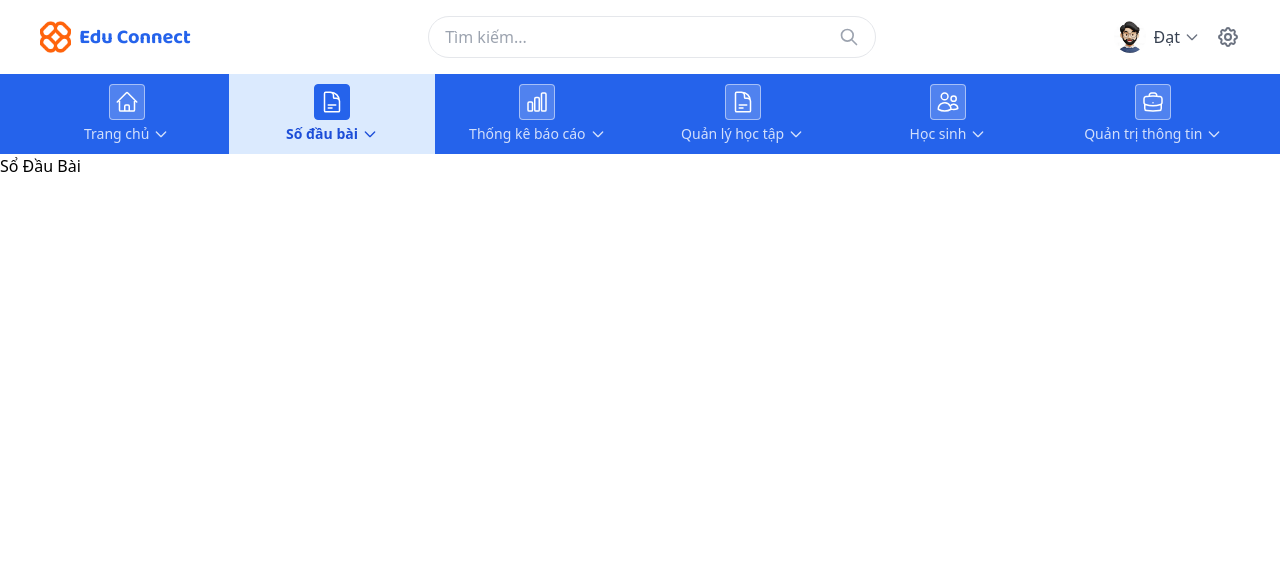
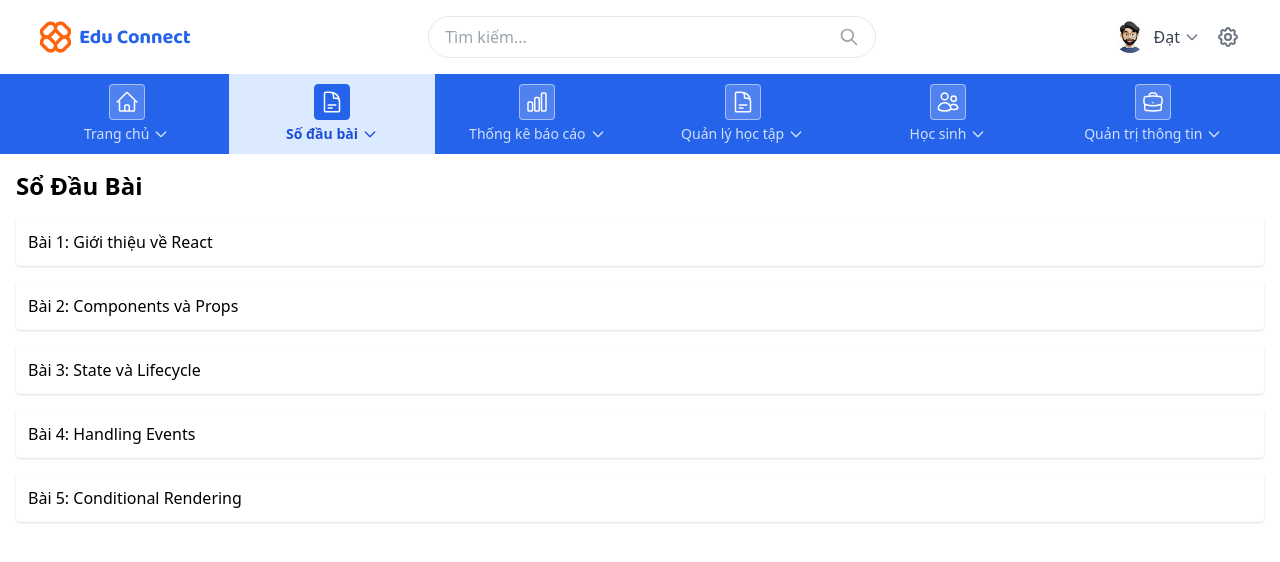
Before and after one commit to DatNguyen9240/EduConnect, a React (Vite) app: page /so-dau-bai in a window 1280 px wide. Shown: the top 562 px of the page. Built offline with nearby package versions, Linux system fonts and the light colour scheme.

Commit message:
feat: skeleton

```diff
--- a/package.json
+++ b/package.json
@@ -13,10 +13,14 @@
     "@heroicons/react": "^2.2.0",
     "@types/classnames": "^2.3.0",
     "classnames": "^2.5.1",
+    "clsx": "^2.1.1",
+    "lucide-react": "^0.511.0",
     "react": "^19.1.0",
     "react-dom": "^19.1.0",
     "react-error-boundary": "^6.0.0",
-    "react-router-dom": "^7.6.1"
+    "react-router-dom": "^7.6.1",
+    "sonner": "^2.0.4",
+    "tailwind-merge": "^3.3.0"
   },
   "devDependencies": {
     "@eslint/js": "^9.25.0",
--- /dev/null
+++ b/src/components/ui/skeleton.tsx
@@ -0,0 +1,13 @@
+function Skeleton({
+  className,
+  ...props
+}: React.HTMLAttributes<HTMLDivElement>) {
+  return (
+    <div
+      className={`animate-pulse rounded-md bg-gray-200 ${className}`}
+      {...props}
+    />
+  );
+}
+
+export { Skeleton };
--- /dev/null
+++ b/src/lib/utils.ts
@@ -0,0 +1,6 @@
+import { type ClassValue, clsx } from "clsx";
+import { twMerge } from "tailwind-merge";
+
+export function cn(...inputs: ClassValue[]) {
+  return twMerge(clsx(inputs));
+}
--- a/src/pages/QuanLyHocTap.tsx
+++ b/src/pages/QuanLyHocTap.tsx
@@ -1,7 +1,45 @@
+import { useEffect, useState } from "react";
+import { Skeleton } from "@/components/ui/skeleton";
+
 export default function QuanLyHocTap() {
+  const [data, setData] = useState<string[]>([]);
+  const [loading, setLoading] = useState(true);
+
+  useEffect(() => {
+    const timer = setTimeout(() => {
+      setData([
+        "Lớp 10A1 - Toán",
+        "Lớp 10A1 - Lý",
+        "Lớp 10A1 - Hóa",
+        "Lớp 10A2 - Toán",
+        "Lớp 10A2 - Lý",
+      ]);
+      setLoading(false);
+    }, 1500);
+
+    return () => clearTimeout(timer);
+  }, []);
+
   return (
-    <div>
-      <h1>Quản Lý Học Tập</h1>
+    <div className="p-4">
+      <h1 className="text-2xl font-bold mb-4">Quản Lý Học Tập</h1>
+      <div className="space-y-4">
+        {loading ? (
+          <>
+            <Skeleton className="h-12 w-full" />
+            <Skeleton className="h-12 w-full" />
+            <Skeleton className="h-12 w-full" />
+            <Skeleton className="h-12 w-full" />
+            <Skeleton className="h-12 w-full" />
+          </>
+        ) : (
+          data.map((item, index) => (
+            <div key={index} className="p-3 bg-white rounded shadow">
+              {item}
+            </div>
+          ))
+        )}
+      </div>
     </div>
   );
 }
--- a/src/pages/SoDauBai.tsx
+++ b/src/pages/SoDauBai.tsx
@@ -1,7 +1,45 @@
+import { useEffect, useState } from "react";
+import { Skeleton } from "@/components/ui/skeleton";
+
 export default function SoDauBai() {
+  const [data, setData] = useState<string[]>([]);
+  const [loading, setLoading] = useState(true);
+
+  useEffect(() => {
+    const timer = setTimeout(() => {
+      setData([
+        "Bài 1: Giới thiệu về React",
+        "Bài 2: Components và Props",
+        "Bài 3: State và Lifecycle",
+        "Bài 4: Handling Events",
+        "Bài 5: Conditional Rendering",
+      ]);
+      setLoading(false);
+    }, 2000);
+
+    return () => clearTimeout(timer);
+  }, []);
+
   return (
-    <div>
-      <h1>Sổ Đầu Bài</h1>
+    <div className="p-4">
+      <h1 className="text-2xl font-bold mb-4">Sổ Đầu Bài</h1>
+      <div className="space-y-4">
+        {loading ? (
+          <>
+            <Skeleton className="h-12 w-full" />
+            <Skeleton className="h-12 w-full" />
+            <Skeleton className="h-12 w-full" />
+            <Skeleton className="h-12 w-full" />
+            <Skeleton className="h-12 w-full" />
+          </>
+        ) : (
+          data.map((item, index) => (
+            <div key={index} className="p-3 bg-white rounded shadow">
+              {item}
+            </div>
+          ))
+        )}
+      </div>
     </div>
   );
 }
--- a/src/routes/RouterConfig.tsx
+++ b/src/routes/RouterConfig.tsx
@@ -2,7 +2,6 @@ import { createBrowserRouter } from "react-router-dom";
 import { lazy } from "react";
 import MainLayout from "@/components/layout/MainLayout";
 import Error from "@/pages/Error/Error";
-import SoDauBai from "@/pages/SoDauBai";
 import {
   HomeIcon,
   DocumentTextIcon,
@@ -64,11 +63,11 @@ export const navbarItems: NavbarItemConfig[] = [
 const Home = lazy(() => import("@/pages/Home"));
 const Login = lazy(() => import("@/pages/Auth/Login"));
 const Register = lazy(() => import("@/pages/Auth/Register"));
-// Placeholder components for new routes
-const ThongKeBaoCao = lazy(() => import("@/pages/ThongKeBaoCao")); // You need to create this file
-const QuanLyHocTap = lazy(() => import("@/pages/QuanLyHocTap")); // You need to create this file
-const HocSinh = lazy(() => import("@/pages/HocSinh")); // You need to create this file
-const QuanTriThongTin = lazy(() => import("@/pages/QuanTriThongTin")); // You need to create this file
+const SoDauBai = lazy(() => import("@/pages/SoDauBai"));
+const ThongKeBaoCao = lazy(() => import("@/pages/ThongKeBaoCao"));
+const QuanLyHocTap = lazy(() => import("@/pages/QuanLyHocTap"));
+const HocSinh = lazy(() => import("@/pages/HocSinh"));
+const QuanTriThongTin = lazy(() => import("@/pages/QuanTriThongTin"));
 
 export const RouterConfig = () => {
   return createBrowserRouter([
```
Also changed, not shown: 2 other files (tests, documents, lock files or other folders).
